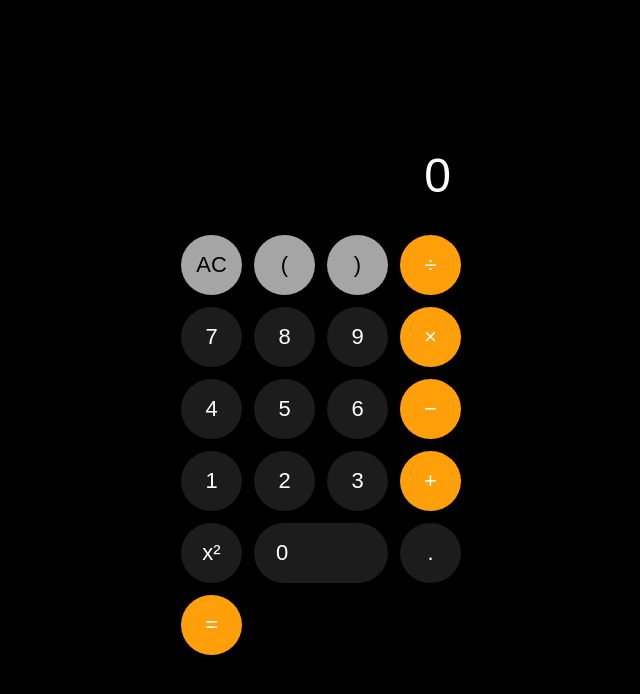
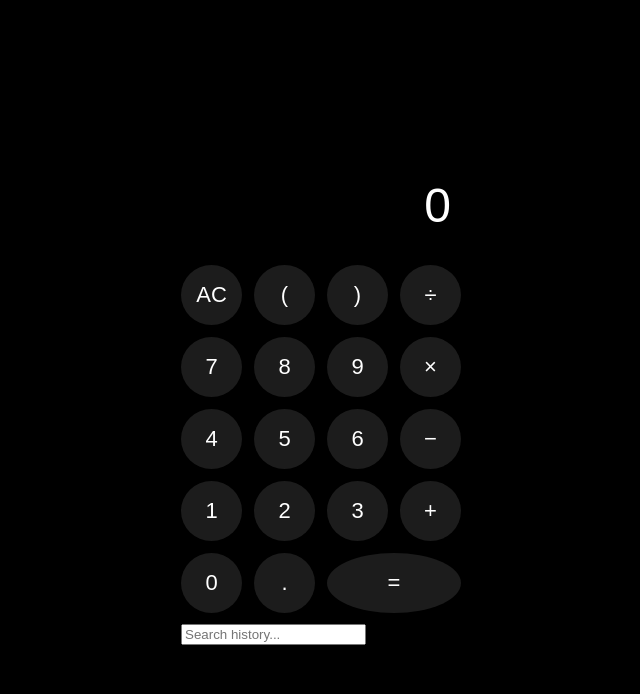
Before and after one commit to Adhu2483/ADHIL-CPT-CALCULATOR, a plain HTML site: page index.html in a window 1280 px wide. Shown: the whole page, without its empty margins (319-959 px from the left). Drawn offline with Linux system fonts and the light colour scheme.

Commit message:
Update index.html

```diff
--- a/index.html
+++ b/index.html
@@ -1,7 +1,8 @@
 <!DOCTYPE html>
-<html>
+<html lang="en">
 <head>
-  <title>Calculator</title>
+    <meta charset="UTF-8">
+    <title>CPT Calculator</title>
     <link rel="stylesheet" href="style.css">
 </head>
 <body>
@@ -10,33 +11,35 @@
     <input id="display" value="0" disabled>
 
     <div class="buttons">
-    <button class="gray" onclick="clearDisplay()">AC</button>
-    <button class="gray" onclick="press('(')">(</button>
-    <button class="gray" onclick="press(')')">)</button>
-    <button class="orange" onclick="press('/')">÷</button>
+        <button onclick="clearDisplay()">AC</button>
+        <button onclick="press('(')">(</button>
+        <button onclick="press(')')">)</button>
+        <button onclick="press('/')">÷</button>
 
         <button onclick="press('7')">7</button>
         <button onclick="press('8')">8</button>
         <button onclick="press('9')">9</button>
-    <button class="orange" onclick="press('*')">×</button>
+        <button onclick="press('*')">×</button>
 
         <button onclick="press('4')">4</button>
         <button onclick="press('5')">5</button>
         <button onclick="press('6')">6</button>
-    <button class="orange" onclick="press('-')">−</button>
+        <button onclick="press('-')">−</button>
 
         <button onclick="press('1')">1</button>
         <button onclick="press('2')">2</button>
         <button onclick="press('3')">3</button>
-    <button class="orange" onclick="press('+')">+</button>
+        <button onclick="press('+')">+</button>
 
-    <button onclick="square()">x²</button>
-    <button class="zero" onclick="press('0')">0</button>
+        <button onclick="press('0')">0</button>
         <button onclick="press('.')">.</button>
-    <button class="orange" onclick="calculate()">=</button>
+        <button style="grid-column: span 2;" onclick="calculate()">=</button>
     </div>
 
-  <div class="history" id="historyBox"></div>
+    <div class="history-section">
+        <input type="text" id="searchBar" placeholder="Search history..." onkeyup="filterHistory(this.value)">
+        <div id="historyBox"></div>
+    </div>
 </div>
 
 <script src="script.js"></script>
```
Lines whose indentation alone changed are shown as unchanged.
